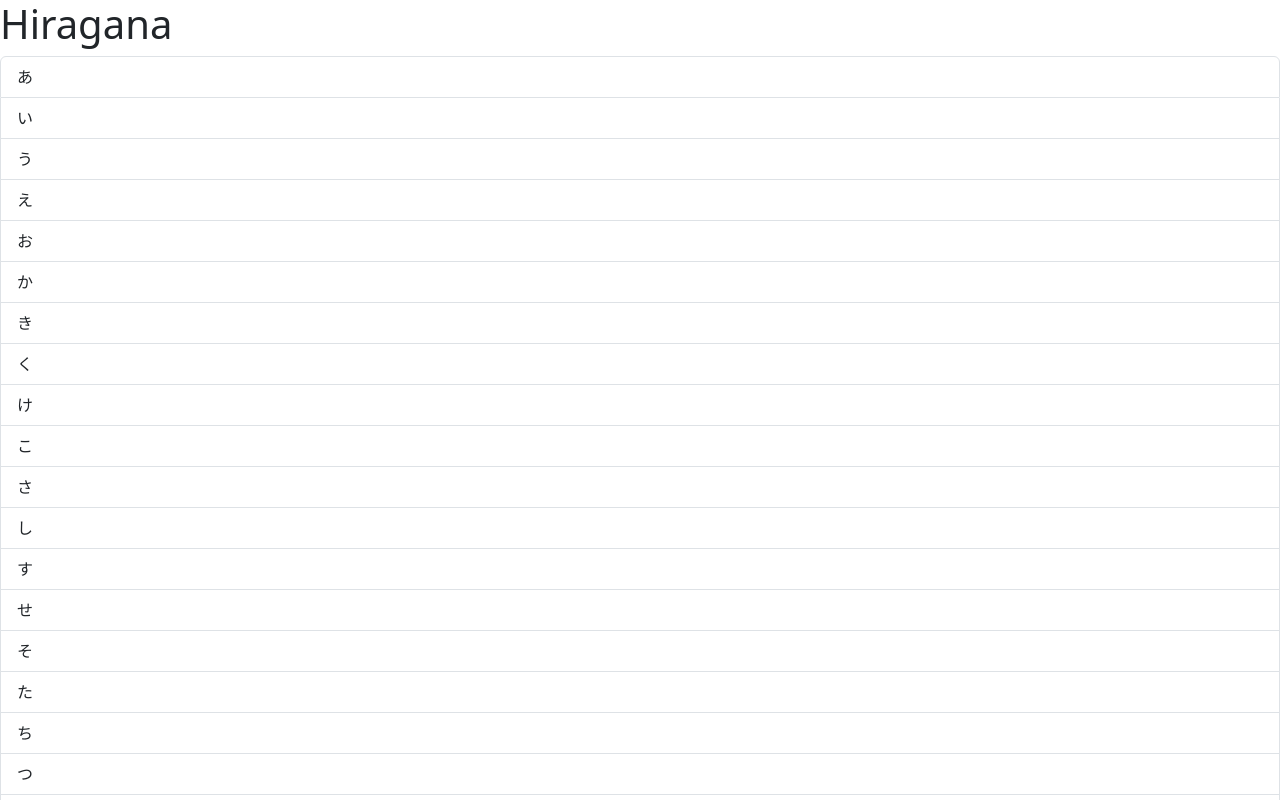
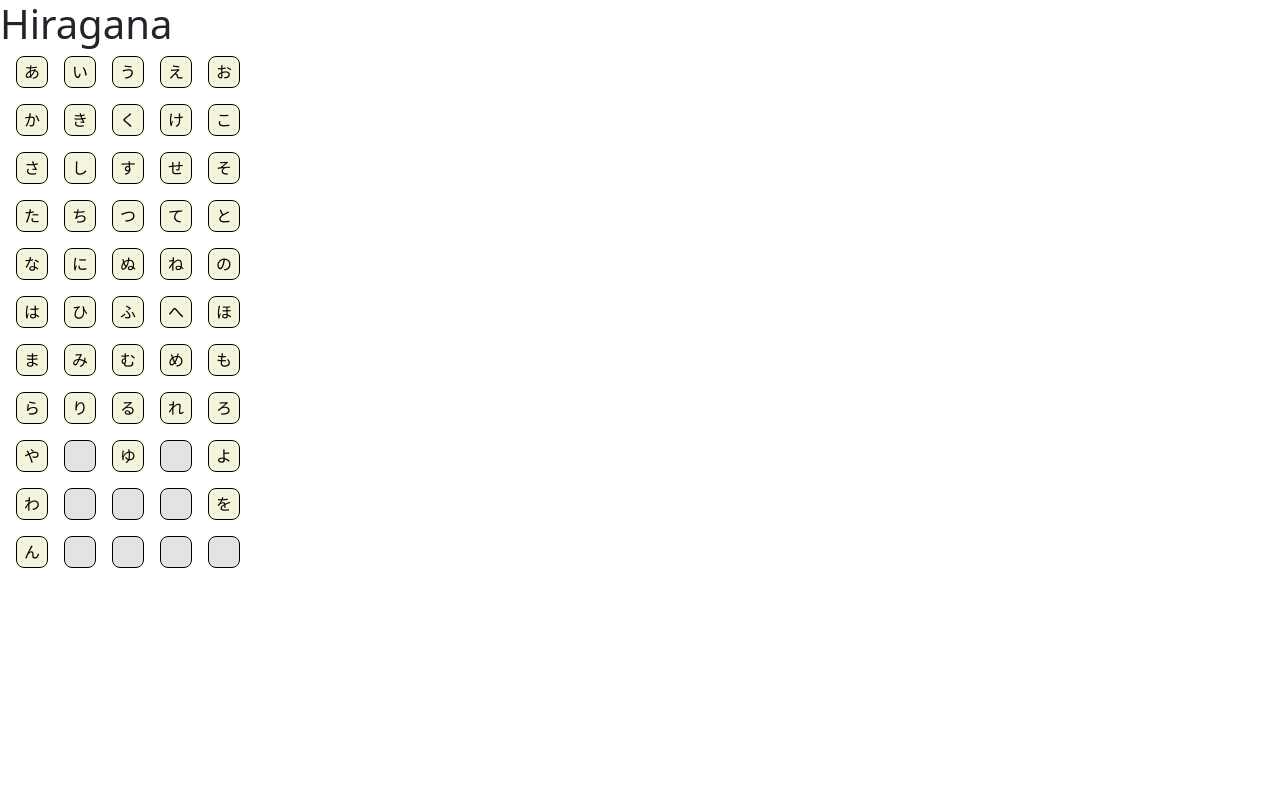
Before and after one commit to Omrron/LanguageLearnSite, a React (Vite) app in the folder LanguageSite/: page / in a window 1280 px wide. Shown: the top 800 px of the page. Built offline with nearby package versions, Linux system fonts and the light colour scheme.

Commit message:
Adjusted list to grid and started some css work

```diff
--- a/LanguageSite/src/App.tsx
+++ b/LanguageSite/src/App.tsx
@@ -36,16 +36,26 @@ const hiragana = [
   "む",
   "め",
   "も",
-  "や",
-  "ゆ",
-  "よ",
   "ら",
   "り",
   "る",
   "れ",
   "ろ",
+  "や",
+  "",
+  "ゆ",
+  "",
+  "よ",
   "わ",
+  "",
+  "",
+  "",
   "を",
+  "ん",
+  "",
+  "",
+  "",
+  ""
 ];
 
 const handleSelectItem = (item: string) => {
--- /dev/null
+++ b/LanguageSite/src/Styles/CommonStyles.css
@@ -0,0 +1,35 @@
+.wrapper {
+    display:inline-grid;
+    grid-template-columns: auto auto auto auto auto;
+    margin-left: auto;
+    margin-right: auto;
+}
+
+.my-btn, .my-btn-selected, .inactive{
+    background-color: beige;
+    border:1px solid #000;
+    border-radius: 8px;
+    width:2em;
+    height:2em;
+    margin-left: 1em;
+    margin-right: 0em;
+    margin-bottom: 1em;
+}
+
+.my-btn:disabled{
+    background-color: #a7a7a750;
+    pointer-events: none;
+}
+
+.my-btn-selected
+{
+    background-color: #a7cff579;
+    font-weight: bold;
+}
+
+.my-btn:hover {
+    border: 1px solid #000;
+    font-weight: bold;
+    background-color: lightcyan;
+    color: #000;
+  }
--- a/LanguageSite/src/components/ListGroup.tsx
+++ b/LanguageSite/src/components/ListGroup.tsx
@@ -1,4 +1,5 @@
 import { useState } from "react";
+import './../Styles/CommonStyles.css'
 
 interface Props {
   items: string[];
@@ -13,24 +14,21 @@ function ListGroup({ items, heading, onSelectItem }: Props) {
     <>
       <h1>{heading}</h1>
 
-      <ul className="list-group">
+      <div className="wrapper">
         {items.map((item, index) => (
-          <li
-            className={
-              selectedIndex === index
-                ? "list-group-item active"
-                : "list-group-item"
-            }
-            key={item}
+          <button
+            className={selectedIndex === index ? "my-btn-selected" : "my-btn"}
+            disabled = {!item}
+            key={index}
             onClick={() => {
               setSelectedIndex(index);
               onSelectItem(item);
             }}
           >
             {item}
-          </li>
+          </button>
         ))}
-      </ul>
+      </div>
     </>
   );
 }
```
